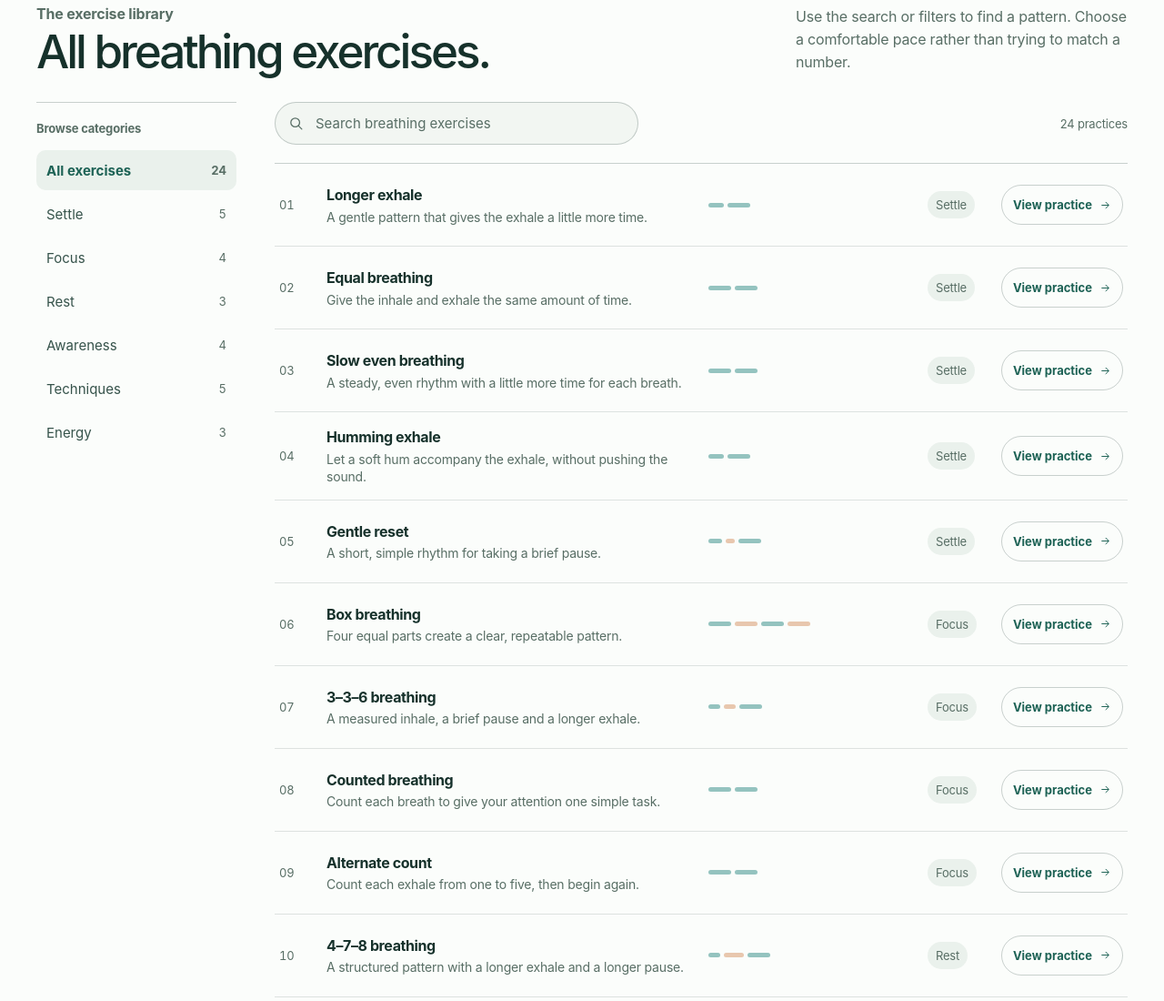
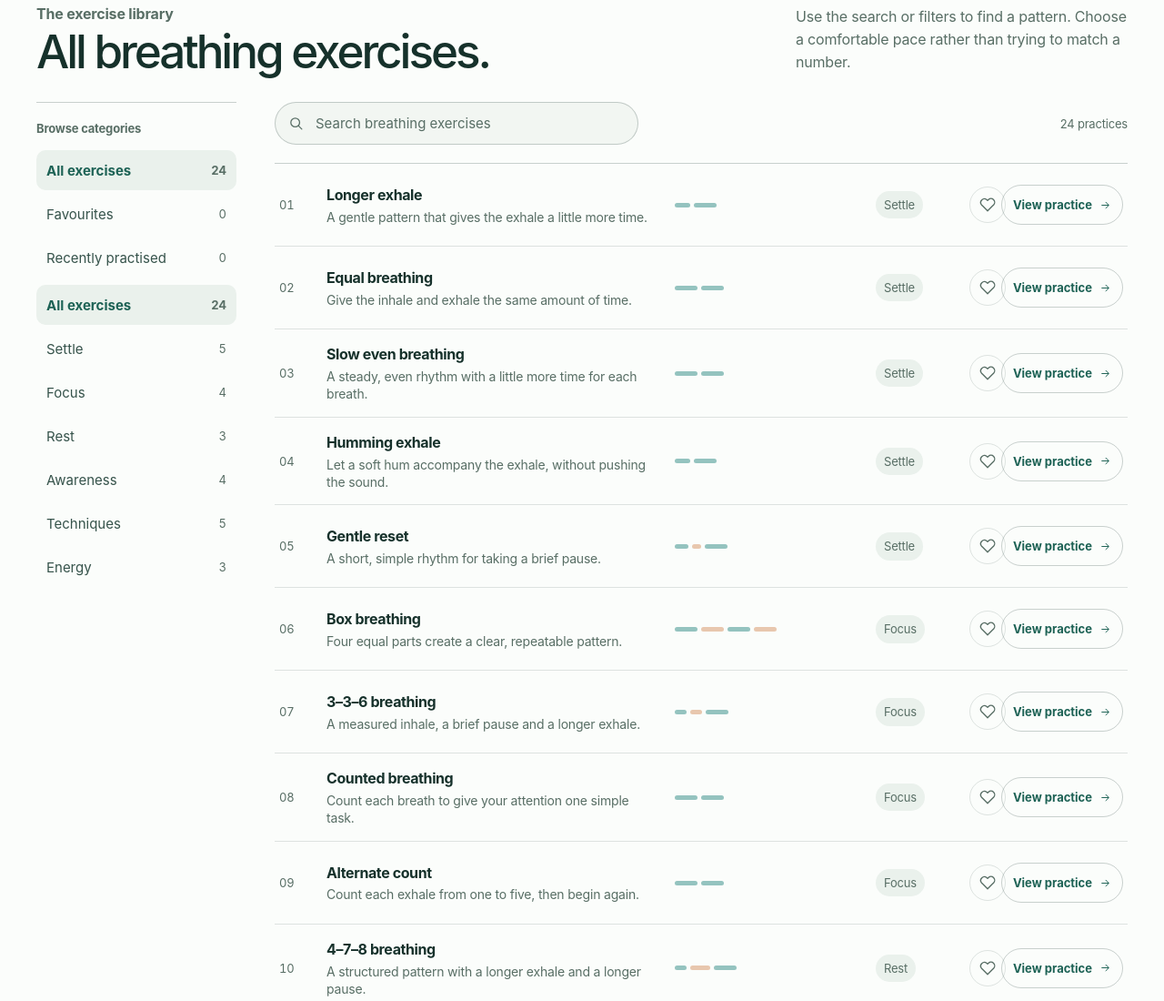
Before and after one commit to melvinvarghese/Breathe, a plain HTML site: page index.html in a window 1280 px wide. Shown: the part 2134-3234 px from the top of the page at 91% size. Drawn offline with Linux system fonts and the light colour scheme.

Commit message:
Add local favourites and recently practised lists

```diff
--- a/index.html
+++ b/index.html
@@ -237,7 +237,7 @@
     .search-box input::placeholder { color: var(--muted-2); }
     .result-count { color: var(--muted); font-size: 13px; white-space: nowrap; }
     .exercise-list { border-top: 1px solid var(--line-strong); }
-    .exercise-row { display: grid; grid-template-columns: 35px minmax(170px,1.35fr) minmax(115px,.75fr) 86px 112px; align-items: center; gap: 17px; min-height: 91px; border-bottom: 1px solid var(--line); padding: 15px 5px; transition: background .2s ease; }
+    .exercise-row { display: grid; grid-template-columns: 35px minmax(170px,1.35fr) minmax(115px,.75fr) 86px 40px 112px; align-items: center; gap: 17px; min-height: 91px; border-bottom: 1px solid var(--line); padding: 15px 5px; transition: background .2s ease; }
     .exercise-row:hover { background: color-mix(in srgb, var(--paper-2) 60%, transparent); }
     .exercise-index { color: var(--muted-2); font-size: 13px; font-variant-numeric: tabular-nums; }
     .exercise-name { font-size: 16px; font-weight: 650; letter-spacing: -.025em; margin: 0 0 3px; }
@@ -246,6 +246,9 @@
     .pattern-segment { height: 5px; min-width: 10px; border-radius: 99px; background: var(--sea); opacity: .9; }
     .pattern-segment.hold { background: var(--peach); }
     .exercise-tag { display: inline-flex; width: max-content; max-width: 100%; border-radius: 999px; padding: 5px 9px; background: var(--paper-2); color: var(--muted); font-size: 13px; white-space: nowrap; }
+    .favorite-toggle { width:40px; height:40px; display:inline-grid; place-items:center; justify-self:end; border:1px solid var(--line); border-radius:50%; background:transparent; color:var(--muted); cursor:pointer; }
+    .favorite-toggle:hover, .favorite-toggle[aria-pressed="true"] { color:#b45f68; border-color:color-mix(in srgb, #b45f68 45%, var(--line)); background:color-mix(in srgb, #b45f68 9%, transparent); }
+    .favorite-toggle svg { width:18px; height:18px; }
     .row-action { min-height: 44px; justify-self: end; display: inline-flex; align-items: center; gap: 8px; padding: 9px 12px; border: 1px solid var(--line-strong); border-radius: 999px; background: transparent; color: var(--action); font-size: 13px; font-weight: 700; cursor: pointer; white-space: nowrap; transition: background .18s ease, border-color .18s ease; }
     .row-action:hover { background: var(--paper-2); border-color: var(--action); }
     .row-action svg { width: 13px; height: 13px; }
@@ -556,6 +559,10 @@
         <div class="library-topline"><div><p class="section-index">The exercise library</p><h2 id="library-title">All breathing exercises.</h2></div><p>Use the search or filters to find a pattern. Choose a comfortable pace rather than trying to match a number.</p></div>
         <div class="library-shell">
           <aside class="filter-rail" aria-label="Filter exercises by category"><h3>Browse categories</h3><div class="filter-list" id="filter-list">
+            <button class="filter-button" type="button" data-view="All" aria-pressed="true"><span>All exercises</span><span class="filter-count" id="count-all">24</span></button>
+            <button class="filter-button" type="button" data-view="Favorites" aria-pressed="false"><span>Favourites</span><span class="filter-count" id="count-favorites">0</span></button>
+            <button class="filter-button" type="button" data-view="Recent" aria-pressed="false"><span>Recently practised</span><span class="filter-count" id="count-recent">0</span></button>
+            <span class="filter-divider" aria-hidden="true"></span>
             <button class="filter-button" type="button" data-filter="All" aria-pressed="true"><span>All exercises</span><span class="filter-count" id="count-all">24</span></button>
             <button class="filter-button" type="button" data-filter="Settle" aria-pressed="false"><span>Settle</span><span class="filter-count">5</span></button>
             <button class="filter-button" type="button" data-filter="Focus" aria-pressed="false"><span>Focus</span><span class="filter-count">4</span></button>
@@ -646,6 +653,15 @@
 
     const $ = (id) => document.getElementById(id);
     let currentFilter = 'All';
+    let currentView = 'All';
+    const STORAGE_KEYS = { favorites:'breathe:v1:favorites', recent:'breathe:v1:recent' };
+    function readStored(key, fallback) { try { const value=JSON.parse(localStorage.getItem(key)); return value ?? fallback; } catch (_) { return fallback; } }
+    let favoriteIds = new Set(Array.isArray(readStored(STORAGE_KEYS.favorites,[])) ? readStored(STORAGE_KEYS.favorites,[]) : []);
+    let recentPractices = Array.isArray(readStored(STORAGE_KEYS.recent,[])) ? readStored(STORAGE_KEYS.recent,[]) : [];
+    function saveFavorites() { try { localStorage.setItem(STORAGE_KEYS.favorites,JSON.stringify([...favoriteIds])); } catch (_) { announceStorageIssue(); } }
+    function saveRecent() { try { localStorage.setItem(STORAGE_KEYS.recent,JSON.stringify(recentPractices.slice(0,20))); } catch (_) { announceStorageIssue(); } }
+    function announceStorageIssue() { const status=$('storage-status'); if(status) status.textContent='Your browser could not save this change. Check available site storage.'; }
+    function recordRecent(id) { recentPractices=[{id,at:Date.now()},...recentPractices.filter(item=>item.id!==id)].slice(0,20); saveRecent(); updatePersonalCounts(); }
     let selectedExercise = null;
     let practiceReturnFocus = null;
     let introTimer = null;
@@ -662,23 +678,42 @@
       const max = Math.max(...phases.map(p=>p[1]));
       return '<span class="exercise-pattern" aria-label="'+phases.map(p=>p[0]+' '+p[1]+' seconds').join(', ')+'">'+phases.map(p=>'<i class="pattern-segment '+(p[2]==='hold'?'hold':'')+'" style="width:'+Math.max(10,Math.round(p[1]/max*25))+'px"></i>').join('')+'</span>';
     }
+    function updatePersonalCounts() {
+      $('count-favorites').textContent=String(favoriteIds.size);
+      $('count-recent').textContent=String(recentPractices.length);
+    }
     function renderExercises() {
       const term = $('exercise-search').value.trim().toLowerCase();
-      const filtered = exercises.filter(ex => (currentFilter === 'All' || ex.category === currentFilter) && (!term || (ex.name+' '+ex.description+' '+ex.category+' '+ex.pattern).toLowerCase().includes(term)));
+      let source = exercises;
+      if (currentView==='Favorites') source=exercises.filter(ex=>favoriteIds.has(ex.id));
+      if (currentView==='Recent') source=recentPractices.map(item=>exercises.find(ex=>ex.id===item.id)).filter(Boolean);
+      const filtered = source.filter(ex => (currentFilter === 'All' || ex.category === currentFilter) && (!term || (ex.name+' '+ex.description+' '+ex.category+' '+ex.pattern).toLowerCase().includes(term)));
       $('exercise-list').innerHTML = filtered.map((ex) => {
         const idx = String(exercises.indexOf(ex)+1).padStart(2,'0');
-        return `<article class="exercise-row"><span class="exercise-index">${idx}</span><div><h3 class="exercise-name">${ex.name}</h3><p class="exercise-desc">${ex.description}</p></div>${patternBars(ex.phases)}<span class="exercise-tag">${ex.category}</span><button class="row-action" type="button" data-open="${ex.id}" aria-label="Open ${ex.name}">View practice <svg viewBox="0 0 24 24" fill="none" stroke="currentColor" stroke-width="1.8" stroke-linecap="round" stroke-linejoin="round"><path d="M5 12h13M13 6l6 6-6 6"/></svg></button></article>`;
+        const isFavorite=favoriteIds.has(ex.id);
+        return `<article class="exercise-row"><span class="exercise-index">${idx}</span><div><h3 class="exercise-name">${ex.name}</h3><p class="exercise-desc">${ex.description}</p></div>${patternBars(ex.phases)}<span class="exercise-tag">${ex.category}</span><button class="favorite-toggle" type="button" data-favorite="${ex.id}" aria-pressed="${isFavorite}" aria-label="${isFavorite?'Remove':'Add'} ${ex.name} ${isFavorite?'from':'to'} favourites" title="${isFavorite?'Remove from':'Add to'} favourites"><svg viewBox="0 0 24 24" fill="${isFavorite?'currentColor':'none'}" stroke="currentColor" stroke-width="1.8" stroke-linecap="round" stroke-linejoin="round" aria-hidden="true"><path d="M20.8 4.6a5.4 5.4 0 0 0-7.6 0L12 5.8l-1.2-1.2a5.4 5.4 0 0 0-7.6 7.6l1.2 1.2L12 21l7.6-7.6 1.2-1.2a5.4 5.4 0 0 0 0-7.6Z"/></svg></button><button class="row-action" type="button" data-open="${ex.id}" aria-label="Open ${ex.name}">View practice <svg viewBox="0 0 24 24" fill="none" stroke="currentColor" stroke-width="1.8" stroke-linecap="round" stroke-linejoin="round"><path d="M5 12h13M13 6l6 6-6 6"/></svg></button></article>`;
       }).join('');
       $('result-count').textContent = filtered.length + (filtered.length === 1 ? ' practice' : ' practices');
       $('empty-state').classList.toggle('visible', filtered.length === 0);
+      $('empty-state').innerHTML = currentView==='Favorites' ? '<strong>No favourites yet.</strong><br>Save an exercise with the heart button and it will appear here.' : currentView==='Recent' ? '<strong>No recent practices yet.</strong><br>Start an exercise and it will appear here.' : '<strong>No matching exercise.</strong><br>Try another search or category.';
       $('exercise-list').style.display = filtered.length ? 'block' : 'none';
-      document.querySelectorAll('.filter-button').forEach(btn => btn.setAttribute('aria-pressed', String(btn.dataset.filter === currentFilter)));
+      document.querySelectorAll('.filter-button').forEach(btn => btn.setAttribute('aria-pressed', String(btn.dataset.filter ? btn.dataset.filter === currentFilter : btn.dataset.view===currentView)));
+      updatePersonalCounts();
     }
     $('exercise-search').addEventListener('input', renderExercises);
-    $('filter-list').addEventListener('click', (e) => { const btn = e.target.closest('[data-filter]'); if (!btn) return; currentFilter = btn.dataset.filter; renderExercises(); });
+    $('filter-list').addEventListener('click', (e) => {
+      const view=e.target.closest('[data-view]');
+      if(view){ currentView=view.dataset.view; currentFilter='All'; renderExercises(); return; }
+      const btn = e.target.closest('[data-filter]'); if (!btn) return; currentView='All'; currentFilter = btn.dataset.filter; renderExercises();
+    });
     $('category-grid').addEventListener('click', (e) => { const a=e.target.closest('[data-filter-link]'); if (!a) return; currentFilter=a.dataset.filterLink; $('exercise-search').value=''; renderExercises(); });
-    $('exercise-list').addEventListener('click', (e) => { const btn=e.target.closest('[data-open]'); if (btn) { practiceReturnFocus=btn; openPractice(btn.dataset.open); } });
+    $('exercise-list').addEventListener('click', (e) => {
+      const favorite=e.target.closest('[data-favorite]');
+      if(favorite){ const id=favorite.dataset.favorite; favoriteIds.has(id)?favoriteIds.delete(id):favoriteIds.add(id); saveFavorites(); renderExercises(); return; }
+      const btn=e.target.closest('[data-open]'); if (btn) { practiceReturnFocus=btn; openPractice(btn.dataset.open); }
+    });
     $('count-all').textContent = exercises.length;
+    const statusNode=document.createElement('p'); statusNode.id='storage-status'; statusNode.className='sr-only'; statusNode.setAttribute('role','status'); document.querySelector('.library-results').appendChild(statusNode);
 
     function syncThemeLabels() {
       const isLight = document.documentElement.dataset.theme === 'light';
@@ -806,6 +841,7 @@
       if(elapsed>=practiceDurationMs) completePractice();
     }
     function startPractice() {
+      if(selectedExercise) recordRecent(selectedExercise.id);
       clearInterval(practiceTimer); practiceDurationMs=Number($('session-duration').value)*60000; practiceElapsedBeforePause=0; practiceStartedAt=performance.now(); practicePaused=false; practiceState='active'; practiceLastPhase='';
       $('practice-start-row').style.display='none'; $('practice-stage').classList.add('session-active'); $('session-pause').setAttribute('aria-label','Pause session');
       $('session-pause').innerHTML='<svg viewBox="0 0 24 24" fill="currentColor"><path d="M8 5h3v14H8zm6 0h3v14h-3z"/></svg>';
@@ -823,6 +859,7 @@
     $('session-restart').addEventListener('click',restartPractice);
     $('session-duration').addEventListener('change',()=>{ if(practiceState==='ready') $('session-clock').textContent=$('session-duration').value+':00'; });
     $('session-fullscreen').addEventListener('click',async()=>{ try { if(!document.fullscreenElement) await $('practice-stage').requestFullscreen(); else await document.exitFullscreen(); } catch(_) {} });
+    updatePersonalCounts();
     renderExercises();
   </script>
 </body>
```
